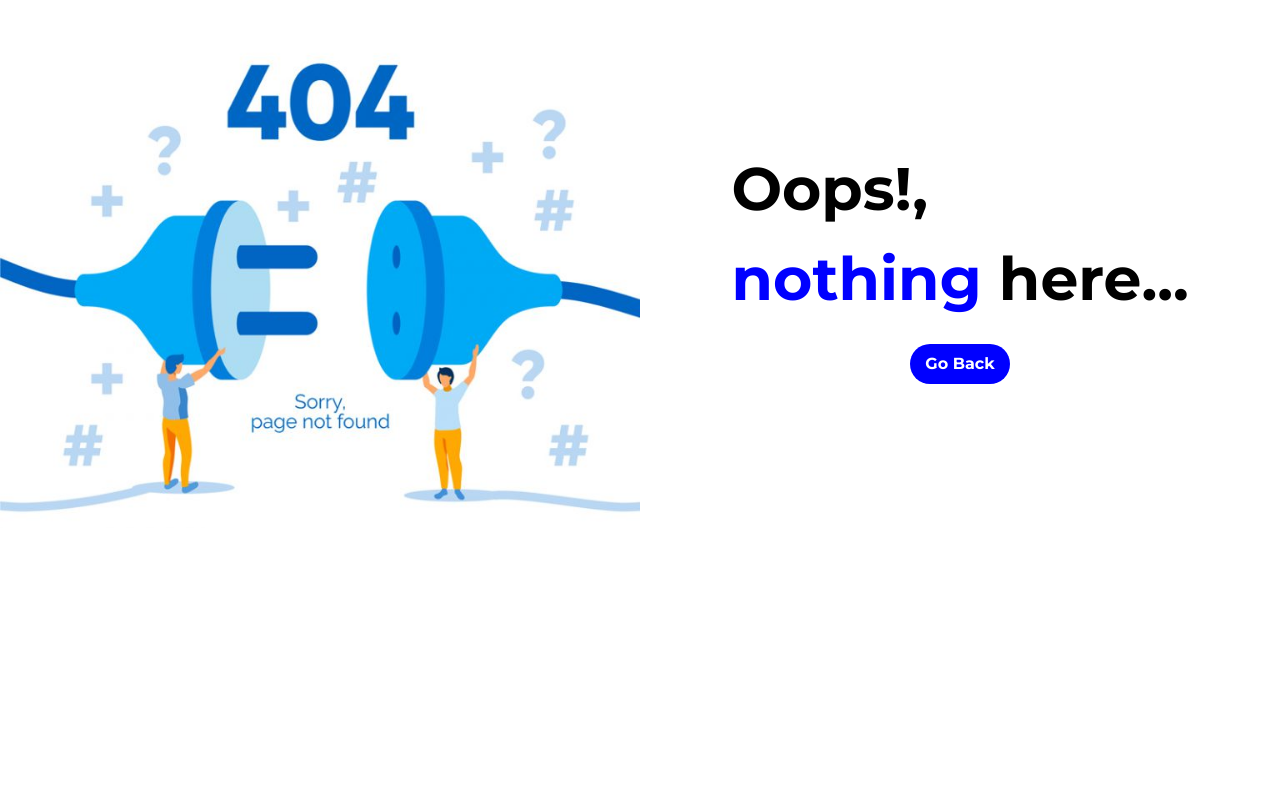
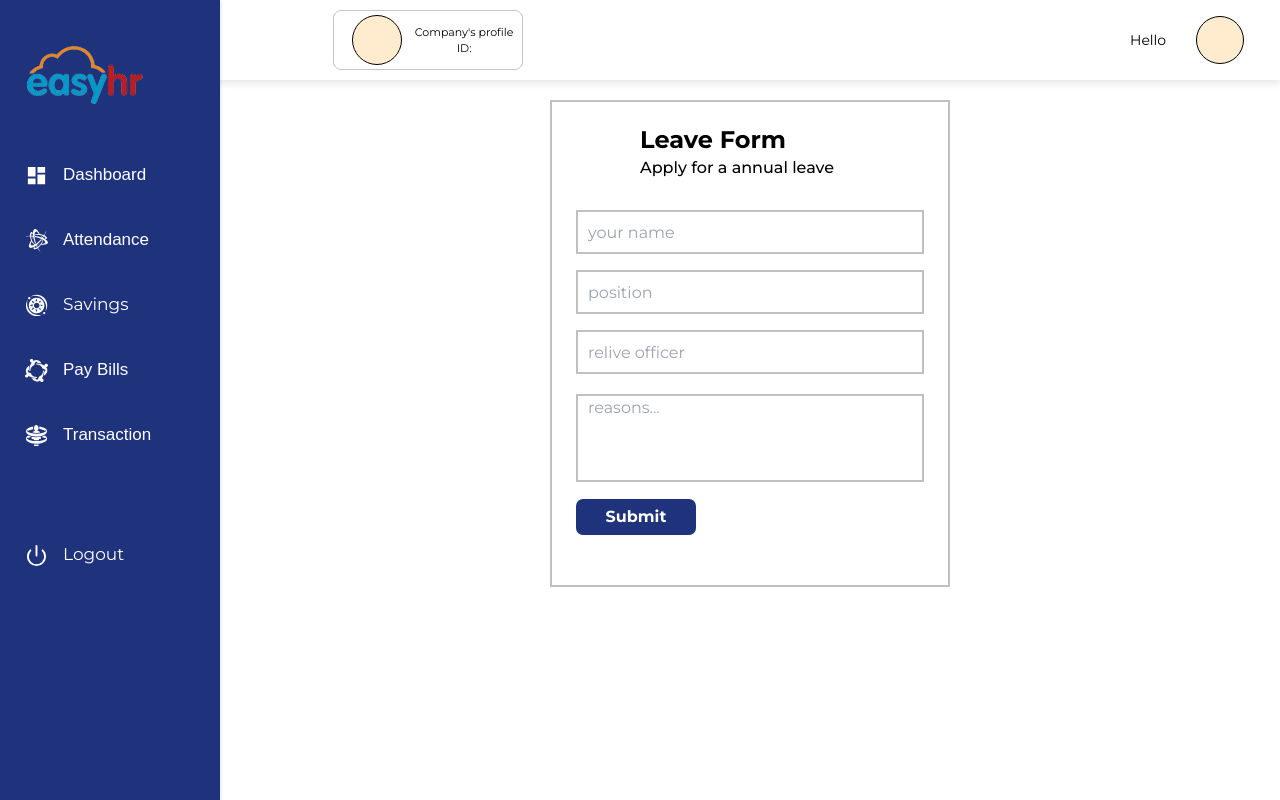
Before and after one commit to OgbuEsther/Easy_HR_FE2, a React (Create React App) app: page /staffdashboard/leave-form in a window 1280 px wide. Built offline with nearby package versions, Linux system fonts and the light colour scheme.

Commit message:
option card and leave form completed

```diff
--- a/src/pages/Attendance.tsx
+++ b/src/pages/Attendance.tsx
@@ -5,6 +5,7 @@ import Select from "react-select";
 import { BsCalendar4Event } from "react-icons/bs";
 import InputStaffAttendance from "./InputFieldAttendance/InputStaffAttendance";
 import { MdOutlineCancel } from "react-icons/md"
+import { useNavigate } from "react-router-dom";
 
 
 const Option = [
@@ -15,11 +16,15 @@ const Option = [
 
 const Attendance: React.FC = () => {
 
+  const [value, setValue] = useState("")
   const [annualcheck, setannualCheck]=useState(false)
   const [examchecker, setexamCheck]=useState(false)
   const [sickchecker, setsickCheck]=useState<boolean>(false)
   const [mathanitychecker, setmathanityCheck]=useState<boolean>(false)
   const [certificationchecker, setcertificationCheck]=useState<boolean>(false)
+
+  const navigate = useNavigate()
+
 
 
   const [PunchStateChanger, setPunchStateChanger] = useState(true);
@@ -36,7 +41,9 @@ const annualchecker = () =>{
   setsickCheck(false)
   setcertificationCheck(false)
   setmathanityCheck(false)
+  navigate("/staffdashboard/leave-form")
 }
+
 
 const ExamChecker = () =>{
   setannualCheck(false)
@@ -82,6 +89,9 @@ const Certificationchecker = () =>{
   const PunchStateChangerFunction = () => {
     setPunchStateChanger(!PunchStateChanger);
   };
+
+  console.log("this is value: "+value);
+
 
 
 
@@ -191,14 +201,19 @@ const Certificationchecker = () =>{
           <Card className="three">
             <CardTitle>Apply For Leave</CardTitle>
             <CardContent>
-              <LeaveOptionForm action="">
-                <OptionInputHold cl={annualcheck?"white":"black"} bd={annualcheck?"none":"silver"} onClick={annualchecker} bg={annualcheck? "blue":""}>
+              <LeaveOptionForm >
+                <OptionInputHold  cl={annualcheck?"white":"black"} bd={annualcheck?"none":"silver"} onClick={annualchecker} bg={annualcheck? "blue":""}
+                >
                 <Label htmlFor="html">Anuual</Label>
-                <OptionInput className="annual" type="radio"  checked={annualcheck? true: false} name="annual" id="html" />
+                <OptionInput className="annual" type="radio"  checked={annualcheck? true: false} name="annual" id="html"
+                value="annual"
+                />
                 </OptionInputHold >
 
-                <OptionInputHold cl={examchecker?"white":"black"} bd={examchecker?"none":"silver"} onClick={ExamChecker} bg={examchecker? "blue":""}>
-                <Label>Exam</Label> <OptionInput className="annual" type="radio"  checked={examchecker? true: false} name="annual" id="html" />
+                <OptionInputHold  cl={examchecker?"white":"black"} bd={examchecker?"none":"silver"} onClick={ExamChecker} bg={examchecker? "blue":""}>
+                <Label>Exam</Label> <OptionInput className="annual" type="radio"  checked={examchecker? true: false} name="annual" id="html"
+
+                />
                 </OptionInputHold >
 
                 <OptionInputHold cl={sickchecker?"white":"black"} bd={sickchecker?"none":"silver"} onClick={Sickchecker} bg={sickchecker? "blue":""}>
--- /dev/null
+++ b/src/pages/LeavePage.tsx
@@ -0,0 +1,142 @@
+import React from 'react'
+import styled from "styled-components"
+
+const LeavePage = () => {
+  return (
+    <LeavePageContainer>
+       <MainLeavePage>
+            <LeaveForm>
+                <TitleandSubtitle>
+                    <Title>Leave Form</Title>
+                    <SubTitle>Apply for a annual leave</SubTitle>
+                </TitleandSubtitle>
+                <InputField>
+                    <Input placeholder='your name' className='your name'/>
+                    <Input placeholder='position' className='position'/>
+                    <Input placeholder='relive officer' className='relive-office'/>
+                    <Textarea placeholder='reasons...'></Textarea>
+                    <SubmitButton>
+                        <Button>Submit</Button>
+                    </SubmitButton>
+                </InputField>
+            </LeaveForm>
+       </MainLeavePage>
+    </LeavePageContainer>
+  )
+}
+
+export default LeavePage;
+
+
+
+// Leave form
+
+const Button = styled.button`
+height: 36px;
+width: 120px;
+background-color: #1F337C;
+border-radius: 7px;
+margin-top: 10px;
+color: white;
+font-size: 16px;
+font-weight: bold;
+border: none;
+`
+
+const SubmitButton = styled.div`
+height: auto;
+width: 100%;
+`
+
+const Textarea = styled.textarea`
+    height: 88px;
+    width: 100%;
+    border: 2px solid silver;
+    margin-top: 20px;
+    resize: none;
+    padding-left: 10px;
+    outline-color: #1F337C;
+`
+
+const Input = styled.input`
+    height: 44px;
+    width: 100%;
+    margin-top: 16px;
+    border: 2px solid silver;
+    padding-left: 10px;
+    outline-color: #1F337C;
+
+`
+
+const InputField = styled.form`
+    height: auto;
+    width: auto;
+    padding: 0px 24px;
+
+`
+
+const SubTitle = styled.div`
+    height: 22px;
+    width: auto;
+    font-size: 16px;
+    font-weight: 500;
+
+`
+
+const Title = styled.div`
+    height: 34px;
+    width: auto;
+    font-size: 24px;
+    font-weight: bold;
+
+`
+
+const TitleandSubtitle = styled.div`
+    height: 72px;
+    width: auto;
+    margin-left: 88px;
+
+    @media screen and (max-width: 500px) {
+        margin-left: 24px;
+    }
+`
+const LeaveForm = styled.form`
+    height: auto;
+    width: 400px;
+    border: 2px solid silver;
+    margin-top: 50px;
+    margin-bottom: 50px;
+    padding-top: 20px;
+    padding-bottom: 50px;
+
+    @media screen and (max-width: 500px) {
+        width: 300px;
+    }
+`
+
+// Leave main page
+const MainLeavePage = styled.div`
+    height: calc(100vh - 50px);
+    width: calc(100vw - 220px);
+    display: flex;
+    justify-content: center;
+    align-items: start;
+
+
+    @media screen and (max-width: 900px) {
+        width: 100%;
+    }
+
+`
+// Leave page
+const LeavePageContainer = styled.div`
+height:100vh;
+width: 100vw;
+display: flex;
+justify-content: flex-end;
+align-items: end;
+@media screen and (max-width: 900px) {
+        width: 100%;
+        justify-content: center;
+    }
+`
--- a/src/routes/Routes.tsx
+++ b/src/routes/Routes.tsx
@@ -18,6 +18,7 @@ import Verification from "../pages/Auth/Verification";
 import { Staffdashboard } from "../components/layout/Staffdashboard";
 import Staffcomp from "../pages/Staffcomp";
 import Leave from "../pages/Leave/Leave";
+import LeavePage from "../pages/LeavePage";
 
 
 const Home = lazy(() => import("../pages/landingpage/Home"));
@@ -203,6 +204,12 @@ export const Elements = createBrowserRouter([
         hasErrorBoundary: true,
         errorElement: <ErrorBoundary />,
       },
+      {
+        path:"/staffdashboard/leave-form",
+        element: <LeavePage />,
+        hasErrorBoundary: true,
+        errorElement: <ErrorBoundary />,
+      }
     ]
   },
 ]);
```
